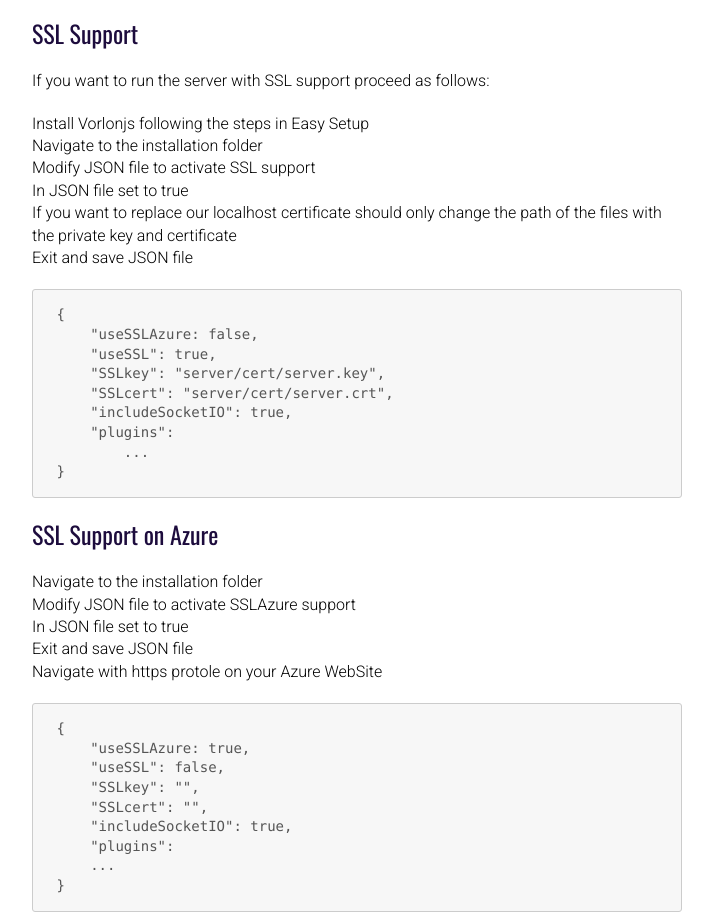
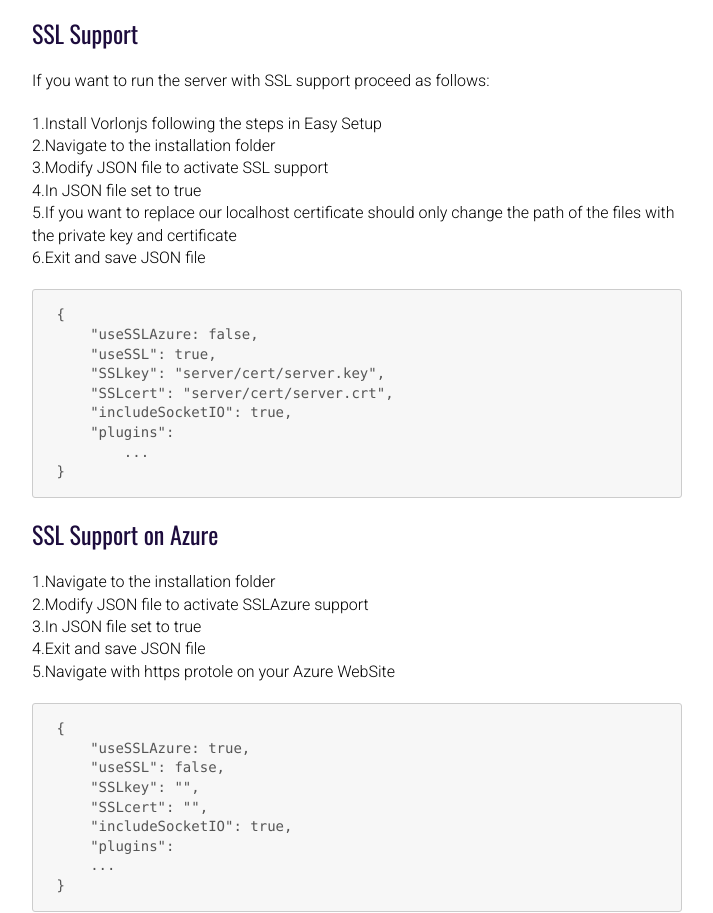
Before and after one commit to MicrosoftDX/VorlonJSWeb, a website: page documentation/index.html in a window 1280 px wide. Shown: the part 3728-4641 px from the top of the page, without its empty margins (408-1121 px from the left). Drawn offline with nearby package versions, Linux system fonts and the light colour scheme.

Commit message:
Fix SSL documentation

```diff
--- a/documentation/index.html
+++ b/documentation/index.html
@@ -170,12 +170,12 @@ You then need to give the information set on the "username" et "password" settin
 <a name="ssl-support"></a><h2 id="ssl-support">SSL Support</h2>
 <p>If you want to run the server with SSL support proceed as follows:</p>
 <ul>
-<li>Install Vorlonjs following the steps in Easy Setup</li>
-<li>Navigate to the installation folder</li>
-<li>Modify JSON file to activate SSL support</li>
-<li>In JSON file set to true </li>
-<li>If you want to replace our localhost certificate should only change the path of the files with the private key and certificate</li>
-<li><p>Exit and save JSON file</p>
+<li>1.Install Vorlonjs following the steps in Easy Setup</li>
+<li>2.Navigate to the installation folder</li>
+<li>3.Modify JSON file to activate SSL support</li>
+<li>4.In JSON file set to true </li>
+<li>5.If you want to replace our localhost certificate should only change the path of the files with the private key and certificate</li>
+<li><p>6.Exit and save JSON file</p>
 <pre><code> {
      "useSSLAzure: false,
      "useSSL": true,
@@ -189,11 +189,11 @@ You then need to give the information set on the "username" et "password" settin
 </ul>
 <a name="ssl-support-on-azure"></a><h2 id="ssl-support-on-azure">SSL Support on Azure</h2>
 <ul>
-<li>Navigate to the installation folder</li>
-<li>Modify JSON file to activate SSLAzure support</li>
-<li>In JSON file set to true</li>
-<li>Exit and save JSON file</li>
-<li><p>Navigate with https protole on your Azure WebSite</p>
+<li>1.Navigate to the installation folder</li>
+<li>2.Modify JSON file to activate SSLAzure support</li>
+<li>3.In JSON file set to true</li>
+<li>4.Exit and save JSON file</li>
+<li><p>5.Navigate with https protole on your Azure WebSite</p>
 <pre><code> {
      "useSSLAzure: true,
      "useSSL": false,
```
Also changed, not shown: data/documentation.json (+1 -1 lines), documentation/installation.md (+11 -11 lines).
